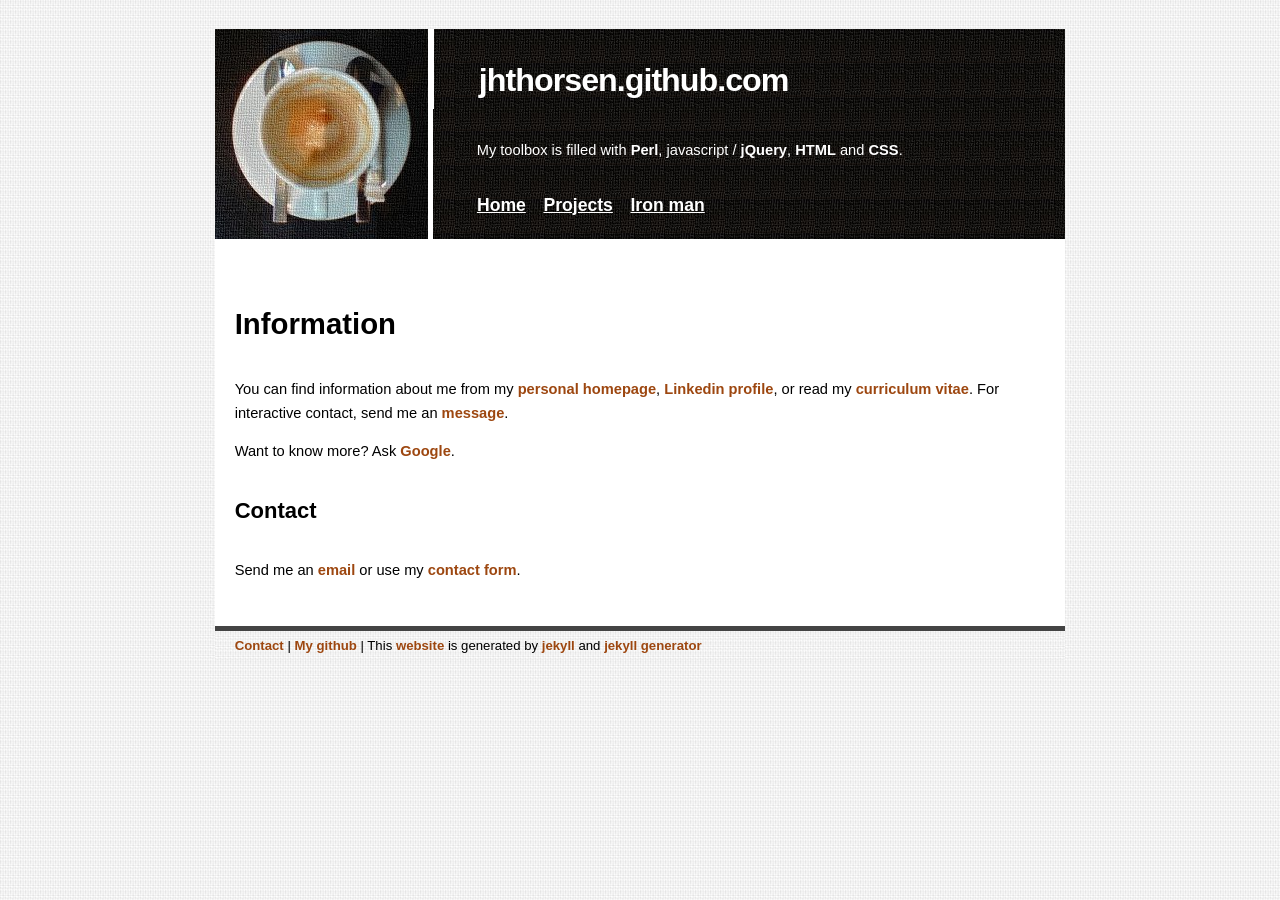
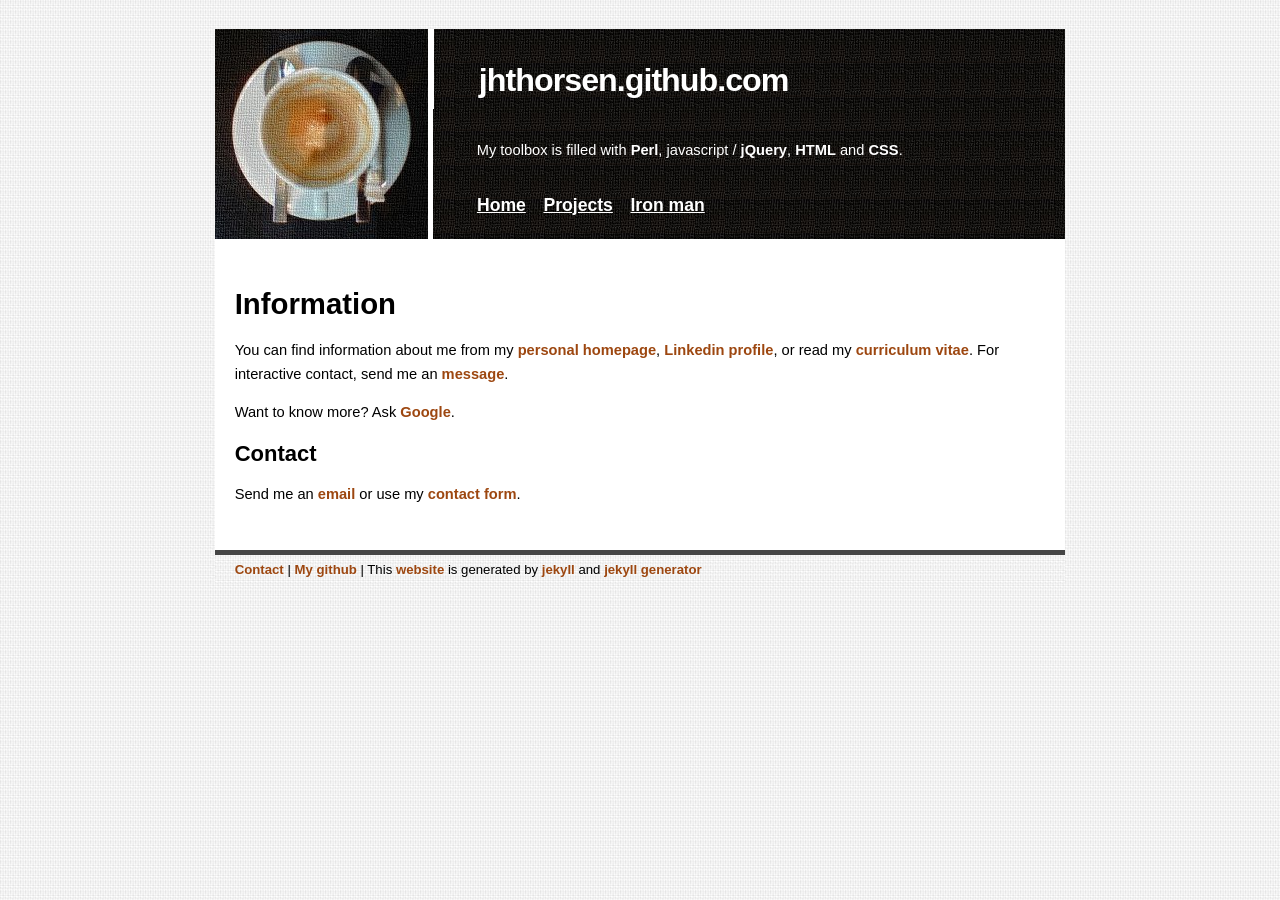
Before and after one commit to kberov/jhthorsen.github.com, a Jekyll site: the page built from index.html, in a window 1280 px wide. Built offline with Jekyll 4.4.1, drawn with Linux system fonts in a browser that asks for light colours.

Commit message:
margin != padding

```diff
--- a/css/stylesheet.css
+++ b/css/stylesheet.css
@@ -25,7 +25,7 @@ a:hover {
 
 h1, h2, h3 {
     font-weight: bold;
-    padding: 0.8em 0;
+    margin: 0.8em 0;
 }
 
 h1 a, h2 a, h3 a {
```
